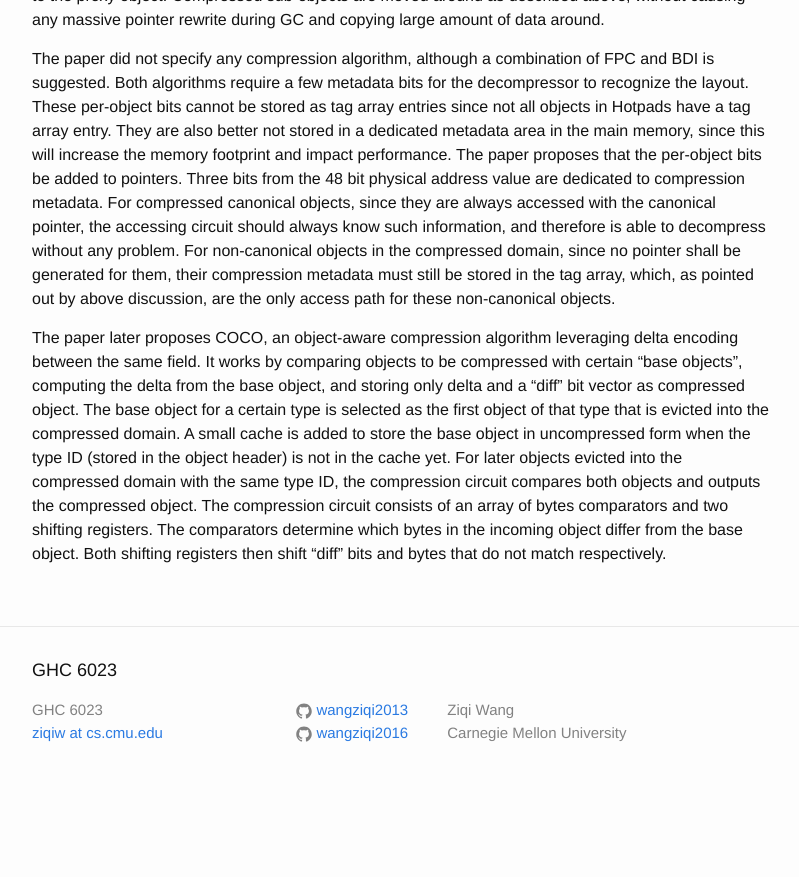
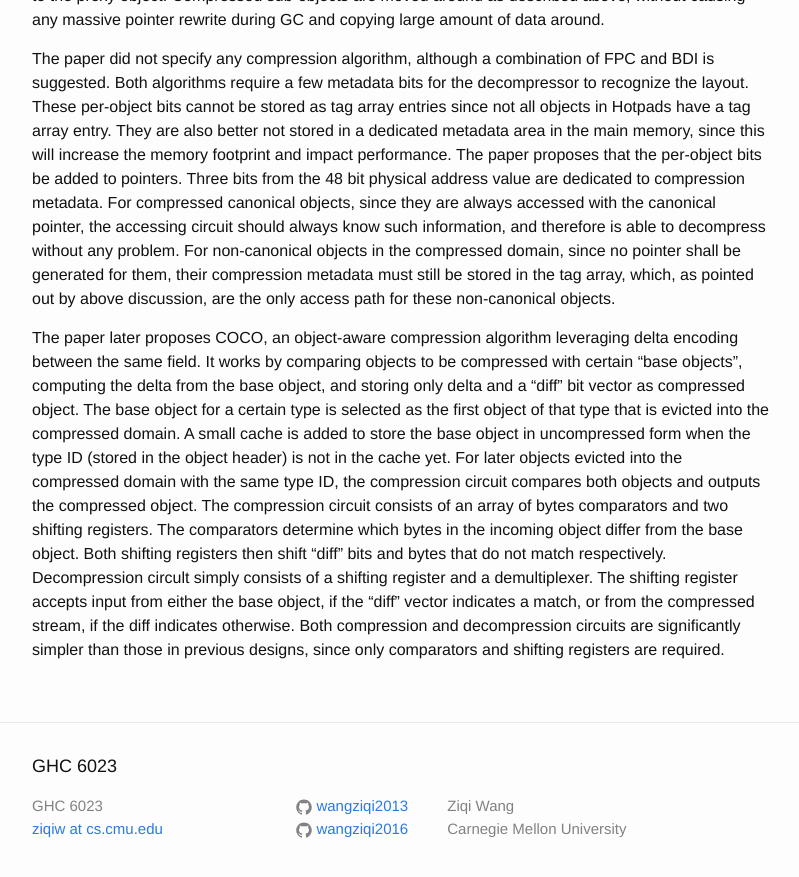
Before and after one commit to wangziqi2013/wangziqi2013.github.io, a Jekyll site: the page built from _posts/2020-07-11-zippads-coco.markdown, in a window 1280 px wide and 900 px high, scrolled down 3625 px. Shown: the top 877 px of the window, without its empty margins (238-1037 px from the left). Built offline with Jekyll 4.4.1, drawn with Linux system fonts in a browser that asks for light colours; before the commit the page ends 4429 px from its top, so only the background shows below that.

Commit message:
Adding circuit

```diff
--- a/_posts/2020-07-11-zippads-coco.markdown
+++ b/_posts/2020-07-11-zippads-coco.markdown
@@ -155,4 +155,8 @@ A small cache is added to store the base object in uncompressed form when the ty
 in the cache yet. For later objects evicted into the compressed domain with the same type ID, the compression circuit
 compares both objects and outputs the compressed object. The compression circuit consists of an array of bytes comparators
 and two shifting registers. The comparators determine which bytes in the incoming object differ from the base object.
-Both shifting registers then shift "diff" bits and bytes that do not match respectively.
+Both shifting registers then shift "diff" bits and bytes that do not match respectively. Decompression circult simply
+consists of a shifting register and a demultiplexer. The shifting register accepts input from either the base object, if
+the "diff" vector indicates a match, or from the compressed stream, if the diff indicates otherwise. Both compression
+and decompression circuits are significantly simpler than those in previous designs, since only comparators and
+shifting registers are required.
```
